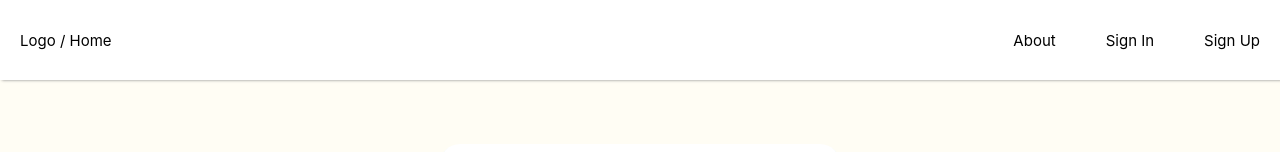
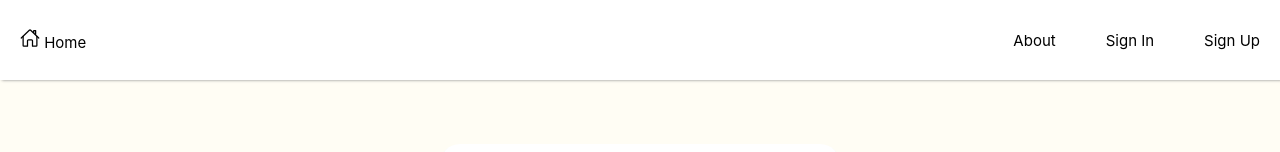
Before and after one commit to nvp85/minimalistic-web-ai-chat, a React app: page /login in a window 1280 px wide. Shown: the top 152 px of the page. Built offline with nearby package versions, Linux system fonts and the light colour scheme; the HTML template or start-up script is replaced by a standard one.

Commit message:
add a home icon

```diff
--- a/src/components/Navbar/Navbar.jsx
+++ b/src/components/Navbar/Navbar.jsx
@@ -2,6 +2,7 @@ import { Link } from "react-router";
 import './Navbar.css'
 import { useState, useEffect } from "react";
 import { useUser } from "../../hooks/UserProvider";
+import { IoHomeOutline } from "react-icons/io5";
 
 // TODO: conditional rendering: if logged in then "logout" button
 export default function Navbar() {
@@ -11,7 +12,7 @@ export default function Navbar() {
     return (
         <nav>
             <div className="nav-links">
-                <Link to="/">Logo / Home</Link>
+                <Link to="/"><IoHomeOutline size="2rem"/> Home</Link>
             </div>
             <div className="nav-links">
                 <Link to="about">About</Link>
```
